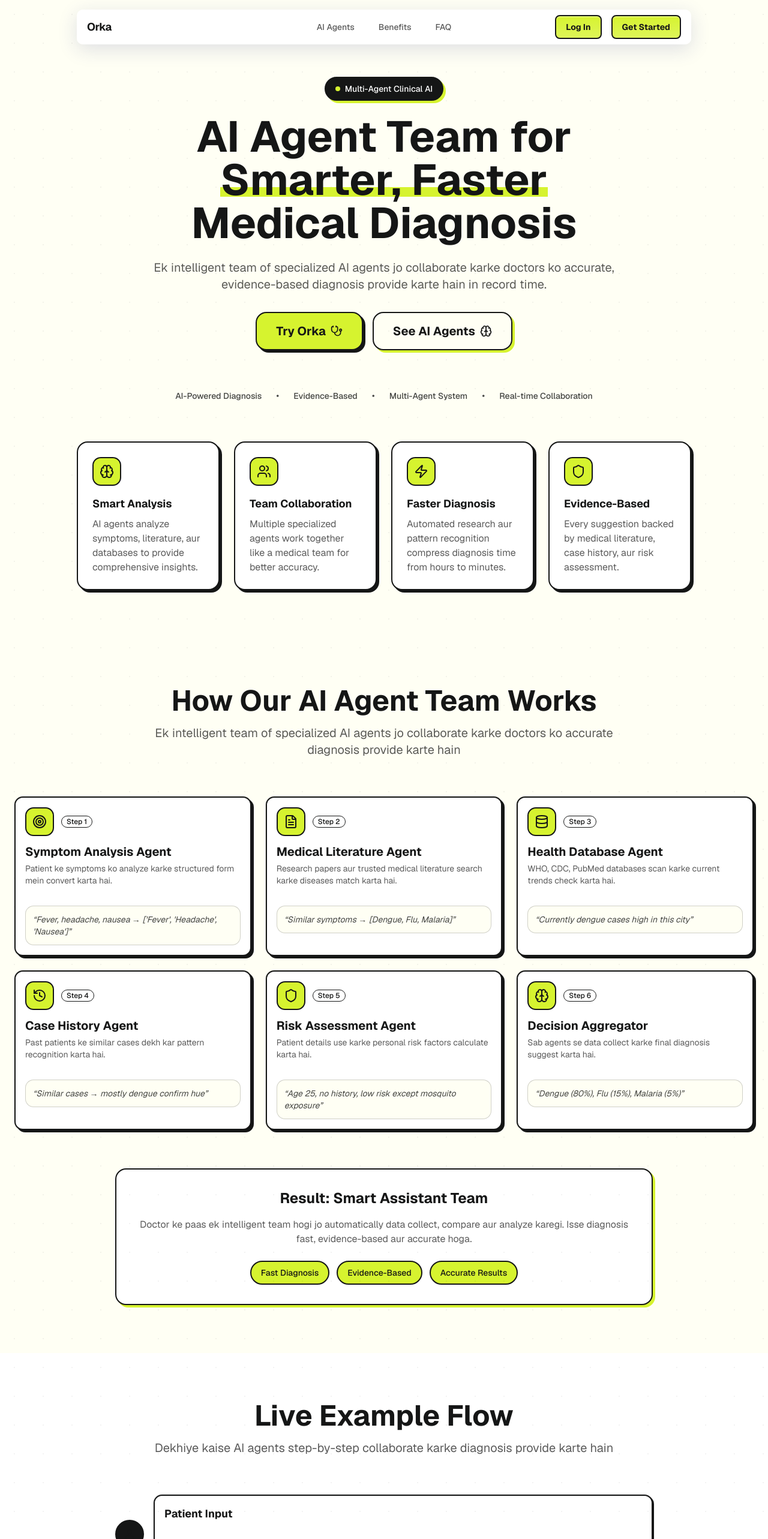
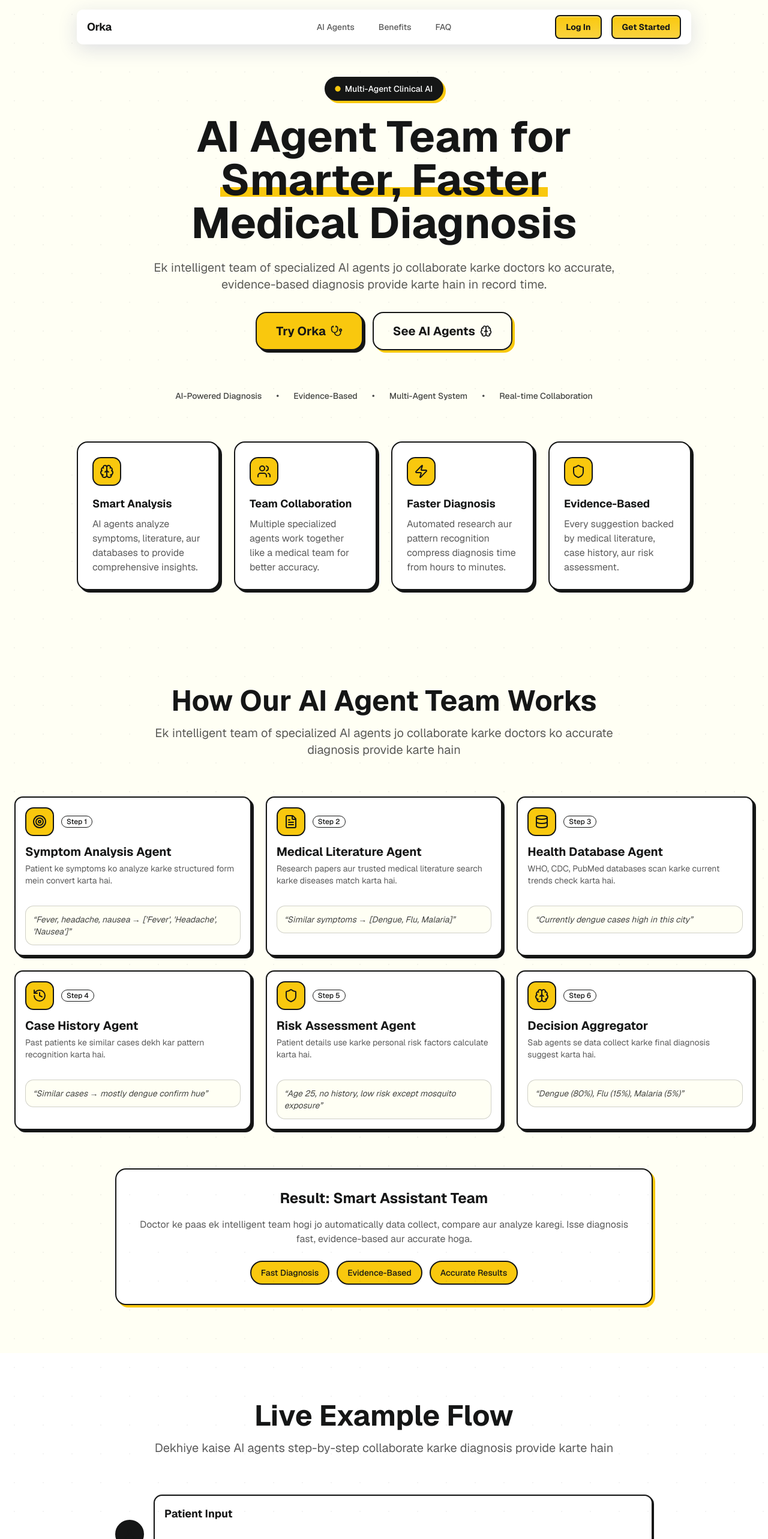
Before and after one commit to riteekagawand/MEGAHACK-2026_WEBMASTERS, a Next.js app: page / in a window 1280 px wide. Shown: the top 2566 px of the page at 60% size. Built offline with nearby package versions, Linux system fonts and the light colour scheme.

Commit message:
feat[Landing] UI

```diff
--- a/app/page.tsx
+++ b/app/page.tsx
@@ -34,7 +34,7 @@ const FeatureCard = ({
     transition={{ duration: 0.5, delay }}
     className="bg-white p-6 rounded-2xl border-2 border-[#151616] shadow-[4px_4px_0px_0px_#151616] hover:translate-y-1 hover:shadow-[2px_2px_0px_0px_#151616] transition-all duration-200"
   >
-    <div className="w-12 h-12 bg-[#D6F32F] rounded-xl border-2 border-[#151616] flex items-center justify-center mb-4">
+    <div className="w-12 h-12 bg-[#f9c80e] rounded-xl border-2 border-[#151616] flex items-center justify-center mb-4">
       <Icon className="w-6 h-6 text-[#151616]" />
     </div>
     <h3 className="text-lg font-poppins font-bold text-[#151616] mb-2">{title}</h3>
@@ -158,14 +158,14 @@ const NavBar = () => {
           <div className="flex items-center gap-4">
             <a
               href="/login"
-              className="rounded-md font-poppins font-bold relative cursor-pointer hover:-translate-y-0.5 transition duration-200 inline-block text-center bg-gradient-to-b from-[#D6F32F] to-[#D6F32F]/80 text-[#151616] shadow-[0px_2px_0px_0px_rgba(255,255,255,0.3)_inset] px-4 py-2 text-sm border-2 border-[#151616]"
+              className="rounded-md font-poppins font-bold relative cursor-pointer hover:-translate-y-0.5 transition duration-200 inline-block text-center bg-gradient-to-b from-[#f9c80e] to-[#f9c80e]/80 text-[#151616] shadow-[0px_2px_0px_0px_rgba(255,255,255,0.3)_inset] px-4 py-2 text-sm border-2 border-[#151616]"
             >
               Log In
             </a>
 
             <a
               href="/dashboard"
-              className="rounded-md font-poppins font-bold relative cursor-pointer hover:-translate-y-0.5 transition duration-200 inline-block text-center bg-gradient-to-b from-[#D6F32F] to-[#D6F32F]/80 text-[#151616] shadow-[0px_2px_0px_0px_rgba(255,255,255,0.3)_inset] px-4 py-2 text-sm border-2 border-[#151616]"
+              className="rounded-md font-poppins font-bold relative cursor-pointer hover:-translate-y-0.5 transition duration-200 inline-block text-center bg-gradient-to-b from-[#f9c80e] to-[#f9c80e]/80 text-[#151616] shadow-[0px_2px_0px_0px_rgba(255,255,255,0.3)_inset] px-4 py-2 text-sm border-2 border-[#151616]"
             >
               Get Started
             </a>
@@ -225,13 +225,13 @@ const NavBar = () => {
               <div className="border-t border-[#151616]/20 pt-4 mt-4 flex flex-col space-y-3">
                 <a
                   href="/login"
-                  className="px-4 py-3 text-lg font-poppins font-bold text-center bg-gradient-to-b from-[#D6F32F] to-[#D6F32F]/80 text-[#151616] rounded-lg shadow-lg hover:-translate-y-0.5 transition-all duration-200 border-2 border-[#151616]"
+                  className="px-4 py-3 text-lg font-poppins font-bold text-center bg-gradient-to-b from-[#f9c80e] to-[#f9c80e]/80 text-[#151616] rounded-lg shadow-lg hover:-translate-y-0.5 transition-all duration-200 border-2 border-[#151616]"
                 >
                   Log In
                 </a>
                 <a
                   href="/dashboard"
-                  className="px-4 py-3 text-lg font-poppins font-bold text-center bg-gradient-to-b from-[#D6F32F] to-[#D6F32F]/80 text-[#151616] rounded-lg shadow-lg hover:-translate-y-0.5 transition-all duration-200 border-2 border-[#151616]"
+                  className="px-4 py-3 text-lg font-poppins font-bold text-center bg-gradient-to-b from-[#f9c80e] to-[#f9c80e]/80 text-[#151616] rounded-lg shadow-lg hover:-translate-y-0.5 transition-all duration-200 border-2 border-[#151616]"
                 >
                   Get Started
                 </a>
@@ -306,7 +306,7 @@ const Footer = () => (
     <div className="container mx-auto px-6">
       <div className="grid md:grid-cols-4 gap-8">
         <div>
-          <h3 className="text-xl font-bold mb-4 text-[#D6F32F]">Orka</h3>
+          <h3 className="text-xl font-bold mb-4 text-[#f9c80e]">Orka</h3>
           <p className="text-sm text-gray-400">
             Empowering healthcare professionals with AI-driven diagnostic insights and
             multi-agent collaboration for better patient outcomes.
@@ -318,7 +318,7 @@ const Footer = () => (
             <li>
               <a
                 href="#features"
-                className="text-sm text-gray-400 hover:text-[#D6F32F] transition-colors"
+                className="text-sm text-gray-400 hover:text-[#f9c80e] transition-colors"
               >
                 AI Agents
               </a>
@@ -326,7 +326,7 @@ const Footer = () => (
             <li>
               <a
                 href="#benefits"
-                className="text-sm text-gray-400 hover:text-[#D6F32F] transition-colors"
+                className="text-sm text-gray-400 hover:text-[#f9c80e] transition-colors"
               >
                 Benefits
               </a>
@@ -334,7 +334,7 @@ const Footer = () => (
             <li>
               <a
                 href="/dashboard"
-                className="text-sm text-gray-400 hover:text-[#D6F32F] transition-colors"
+                className="text-sm text-gray-400 hover:text-[#f9c80e] transition-colors"
               >
                 Dashboard
               </a>
@@ -342,7 +342,7 @@ const Footer = () => (
             <li>
               <a
                 href="#faq"
-                className="text-sm text-gray-400 hover:text-[#D6F32F] transition-colors"
+                className="text-sm text-gray-400 hover:text-[#f9c80e] transition-colors"
               >
                 FAQ
               </a>
@@ -355,7 +355,7 @@ const Footer = () => (
             <li>
               <a
                 href="/medical"
-                className="text-sm text-gray-400 hover:text-[#D6F32F] transition-colors"
+                className="text-sm text-gray-400 hover:text-[#f9c80e] transition-colors"
               >
                 Medical Tools
               </a>
@@ -363,7 +363,7 @@ const Footer = () => (
             <li>
               <a
                 href="/lab-analyzer"
-                className="text-sm text-gray-400 hover:text-[#D6F32F] transition-colors"
+                className="text-sm text-gray-400 hover:text-[#f9c80e] transition-colors"
               >
                 Lab Analyzer
               </a>
@@ -371,7 +371,7 @@ const Footer = () => (
             <li>
               <a
                 href="/nutrition-ai"
-                className="text-sm text-gray-400 hover:text-[#D6F32F] transition-colors"
+                className="text-sm text-gray-400 hover:text-[#f9c80e] transition-colors"
               >
                 Nutrition AI
               </a>
@@ -379,7 +379,7 @@ const Footer = () => (
             <li>
               <a
                 href="/consultations"
-                className="text-sm text-gray-400 hover:text-[#D6F32F] transition-colors"
+                className="text-sm text-gray-400 hover:text-[#f9c80e] transition-colors"
               >
                 Consultations
               </a>
@@ -392,7 +392,7 @@ const Footer = () => (
             <li>
               <a
                 href="mailto:support@Orka.com"
-                className="text-sm text-gray-400 hover:text-[#D6F32F] transition-colors"
+                className="text-sm text-gray-400 hover:text-[#f9c80e] transition-colors"
               >
                 support@Orka.com
               </a>
@@ -400,7 +400,7 @@ const Footer = () => (
             <li>
               <a
                 href="tel:+1-800-Orka"
-                className="text-sm text-gray-400 hover:text-[#D6F32F] transition-colors"
+                className="text-sm text-gray-400 hover:text-[#f9c80e] transition-colors"
               >
                 +1 (800) Orka
               </a>
@@ -426,12 +426,12 @@ const Footer = () => (
           <div className="flex items-center space-x-4">
             <span className="text-xs text-gray-500">Powered by AI</span>
             <div className="flex space-x-3">
-              <a href="#" className="text-gray-400 hover:text-[#D6F32F] transition-colors">
+              <a href="#" className="text-gray-400 hover:text-[#f9c80e] transition-colors">
                 <svg className="w-5 h-5" fill="currentColor" viewBox="0 0 24 24">
                   <path d="M19 0h-14c-2.761 0-5 2.239-5 5v14c0 2.761 2.239 5 5 5h14c2.762 0 5-2.239 5-5v-14c0-2.761-2.238-5-5-5zm-11 19h-3v-11h3v11zm-1.5-12.268c-.966 0-1.75-.79-1.75-1.764s.784-1.764 1.75-1.764 1.75.79 1.75 1.764-.783 1.764-1.75 1.764zm13.5 12.268h-3v-5.604c0-3.368-4-3.113-4 0v5.604h-3v-11h3v1.765c1.396-2.586 7-2.777 7 2.476v6.759z" />
                 </svg>
               </a>
-              <a href="#" className="text-gray-400 hover:text-[#D6F32F] transition-colors">
+              <a href="#" className="text-gray-400 hover:text-[#f9c80e] transition-colors">
                 <svg className="w-5 h-5" fill="currentColor" viewBox="0 0 24 24">
                   <path d="M8.29 20.251c7.547 0 11.675-6.253 11.675-11.675 0-.178 0-.355-.012-.53A8.348 8.348 0 0022 5.92a8.19 8.19 0 01-2.357.646 4.118 4.118 0 001.804-2.27 8.224 8.224 0 01-2.605.996 4.107 4.107 0 00-6.993 3.743 11.65 11.65 0 01-8.457-4.287 4.106 4.106 0 001.27 5.477A4.072 4.072 0 012.8 9.713v.052a4.105 4.105 0 003.292 4.022 4.095 4.095 0 01-1.853.07 4.108 4.108 0 003.834 2.85A8.233 8.233 0 012 18.407a11.616 11.616 0 006.29 1.84" />
                 </svg>
@@ -471,13 +471,13 @@ const FinancialAdvisorLanding = () => {
             transition={{ duration: 0.8 }}
           >
             <motion.div
-              className="inline-flex items-center gap-2 bg-[#151616] text-white rounded-full px-4 py-2 mb-6 border-2 border-[#151616] shadow-[4px_4px_0px_0px_#D6F32F]"
+              className="inline-flex items-center gap-2 bg-[#151616] text-white rounded-full px-4 py-2 mb-6 border-2 border-[#151616] shadow-[4px_4px_0px_0px_#f9c80e]"
               initial={{ scale: 0 }}
               animate={{ scale: 1 }}
               transition={{ type: "spring", stiffness: 400, damping: 20 }}
             >
               <motion.div
-                className="w-2 h-2 bg-[#D6F32F] rounded-full"
+                className="w-2 h-2 bg-[#f9c80e] rounded-full"
                 animate={{ scale: [1, 1.2, 1] }}
                 transition={{ duration: 1, repeat: Number.POSITIVE_INFINITY }}
               />
@@ -489,7 +489,7 @@ const FinancialAdvisorLanding = () => {
               <div className="relative inline-block mx-2">
                 <span className="relative z-10">Smarter, Faster</span>
                 <motion.div
-                  className="absolute bottom-2 left-0 right-0 h-4 bg-[#D6F32F] -z-10"
+                  className="absolute bottom-2 left-0 right-0 h-4 bg-[#f9c80e] -z-10"
                   initial={{ width: 0 }}
                   animate={{ width: "100%" }}
                   transition={{ duration: 0.8, delay: 0.5 }}
@@ -505,7 +505,7 @@ const FinancialAdvisorLanding = () => {
             <div className="flex gap-4 justify-center">
               <motion.a
                 href="/login"
-                className="bg-[#D6F32F] px-8 py-4 rounded-2xl text-xl font-poppins font-bold text-[#151616] border-2 border-[#151616] shadow-[4px_4px_0px_0px_#151616] hover:translate-y-1 hover:shadow-[2px_2px_0px_0px_#151616] transition-all duration-200 flex items-center gap-2"
+                className="bg-[#f9c80e] px-8 py-4 rounded-2xl text-xl font-poppins font-bold text-[#151616] border-2 border-[#151616] shadow-[4px_4px_0px_0px_#151616] hover:translate-y-1 hover:shadow-[2px_2px_0px_0px_#151616] transition-all duration-200 flex items-center gap-2"
                 whileHover={{ scale: 1.02 }}
                 whileTap={{ scale: 0.98 }}
               >
@@ -514,7 +514,7 @@ const FinancialAdvisorLanding = () => {
               </motion.a>
               <motion.a
                 href="#how-it-works"
-                className="px-8 py-4 rounded-2xl text-xl font-poppins font-bold border-2 border-[#151616] hover:bg-[#151616]/5 transition-all duration-200 text-[#151616] shadow-[4px_4px_0px_0px_#D6F32F] flex items-center gap-2"
+                className="px-8 py-4 rounded-2xl text-xl font-poppins font-bold border-2 border-[#151616] hover:bg-[#151616]/5 transition-all duration-200 text-[#151616] shadow-[4px_4px_0px_0px_#f9c80e] flex items-center gap-2"
                 whileHover={{ scale: 1.02 }}
                 whileTap={{ scale: 0.98 }}
               >
@@ -575,7 +575,7 @@ const FinancialAdvisorLanding = () => {
       <ExampleFlow />
 
       {/* Benefits */}
-      <section className="py-20 bg-white" id="benefits">
+      {/* <section className="py-20 bg-white" id="benefits">
         <div className="container mx-auto px-6 max-w-5xl">
           <h2 className="text-4xl font-instrument-serif font-bold text-center mb-12 text-[#151616]">
             Benefits for Medical Teams
@@ -587,7 +587,7 @@ const FinancialAdvisorLanding = () => {
               transition={{ duration: 0.5, delay: 0.1 }}
               className="bg-[#FFFFF4] p-6 rounded-2xl border-2 border-[#151616] shadow-[4px_4px_0px_0px_#151616]"
             >
-              <div className="w-12 h-12 bg-[#D6F32F] rounded-xl border-2 border-[#151616] flex items-center justify-center mb-4">
+              <div className="w-12 h-12 bg-[#f9c80e] rounded-xl border-2 border-[#151616] flex items-center justify-center mb-4">
                 <Stethoscope className="w-6 h-6 text-[#151616]" />
               </div>
               <h3 className="text-xl font-poppins font-bold mb-3 text-[#151616]">For Doctors</h3>
@@ -601,7 +601,7 @@ const FinancialAdvisorLanding = () => {
               transition={{ duration: 0.5, delay: 0.2 }}
               className="bg-[#FFFFF4] p-6 rounded-2xl border-2 border-[#151616] shadow-[4px_4px_0px_0px_#151616]"
             >
-              <div className="w-12 h-12 bg-[#D6F32F] rounded-xl border-2 border-[#151616] flex items-center justify-center mb-4">
+              <div className="w-12 h-12 bg-[#f9c80e] rounded-xl border-2 border-[#151616] flex items-center justify-center mb-4">
                 <Activity className="w-6 h-6 text-[#151616]" />
               </div>
               <h3 className="text-xl font-poppins font-bold mb-3 text-[#151616]">For Hospitals</h3>
@@ -615,7 +615,7 @@ const FinancialAdvisorLanding = () => {
               transition={{ duration: 0.5, delay: 0.3 }}
               className="bg-[#FFFFF4] p-6 rounded-2xl border-2 border-[#151616] shadow-[4px_4px_0px_0px_#151616]"
             >
-              <div className="w-12 h-12 bg-[#D6F32F] rounded-xl border-2 border-[#151616] flex items-center justify-center mb-4">
+              <div className="w-12 h-12 bg-[#f9c80e] rounded-xl border-2 border-[#151616] flex items-center justify-center mb-4">
                 <Target className="w-6 h-6 text-[#151616]" />
               </div>
               <h3 className="text-xl font-poppins font-bold mb-3 text-[#151616]">For Patients</h3>
@@ -632,16 +632,16 @@ const FinancialAdvisorLanding = () => {
           >
             <a
               href="/login"
-              className="inline-block bg-[#D6F32F] px-8 py-4 rounded-2xl text-xl font-poppins font-bold text-[#151616] border-2 border-[#151616] shadow-[4px_4px_0px_0px_#151616] hover:translate-y-1 hover:shadow-[2px_2px_0px_0px_#151616] transition-all duration-200"
+              className="inline-block bg-[#f9c80e] px-8 py-4 rounded-2xl text-xl font-poppins font-bold text-[#151616] border-2 border-[#151616] shadow-[4px_4px_0px_0px_#151616] hover:translate-y-1 hover:shadow-[2px_2px_0px_0px_#151616] transition-all duration-200"
             >
               Start Using Orka
             </a>
           </motion.div>
         </div>
-      </section>
+      </section> */}
 
       {/* Agents */}
-      <section className="py-20 bg-[#FFFFF4]">
+      {/* <section className="py-20 bg-[#FFFFF4]">
         <div className="container mx-auto px-6 max-w-5xl">
           <h2 className="text-3xl font-bold text-center mb-8 text-[#151616]">Agents At-a-Glance</h2>
           <div className="flex flex-wrap gap-3 justify-center">
@@ -664,10 +664,10 @@ const FinancialAdvisorLanding = () => {
             ))}
           </div>
         </div>
-      </section>
+      </section> */}
 
       {/* Safety & Compliance */}
-      <section className="py-20 bg-white">
+      {/* <section className="py-20 bg-white">
         <div className="container mx-auto px-6 max-w-5xl">
           <h2 className="text-3xl font-bold text-center mb-8 text-[#151616]">Safety & Compliance</h2>
           <div className="grid md:grid-cols-3 gap-8 text-[#151616]">
@@ -685,10 +685,10 @@ const FinancialAdvisorLanding = () => {
             </div>
           </div>
         </div>
-      </section>
+      </section> */}
 
       {/* Results */}
-      <section className="py-20 bg-[#FFFFF4]">
+      {/* <section className="py-20 bg-[#FFFFF4]">
         <div className="container mx-auto px-6 max-w-5xl text-[#151616]">
           <h2 className="text-3xl font-bold text-center mb-12">Results</h2>
           <div className="grid md:grid-cols-3 gap-6">
@@ -706,12 +706,12 @@ const FinancialAdvisorLanding = () => {
             </div>
           </div>
           <div className="text-center mt-10">
-            <a href="#case-studies" className="inline-block px-8 py-4 rounded-2xl text-xl font-bold border-2 border-[#151616] hover:bg-[#151616]/5 text-[#151616] shadow-[4px_4px_0px_0px_#D6F32F]">See case studies</a>
+            <a href="#case-studies" className="inline-block px-8 py-4 rounded-2xl text-xl font-bold border-2 border-[#151616] hover:bg-[#151616]/5 text-[#151616] shadow-[4px_4px_0px_0px_#f9c80e]">See case studies</a>
           </div>
         </div>
       </section>
 
-      <FAQ />
+      <FAQ /> */}
       <Footer />
 
     </div>
--- a/components/landing/agent-card.tsx
+++ b/components/landing/agent-card.tsx
@@ -24,7 +24,7 @@ export const AgentCard = ({ title, description, example, icon, delay, step }: Ag
             <Card className="bg-white border-2 border-[#151616] shadow-[4px_4px_0px_0px_#151616] hover:translate-y-1 hover:shadow-[2px_2px_0px_0px_#151616] transition-all duration-200 h-full">
                 <CardHeader className="pb-4">
                     <div className="flex items-center gap-3 mb-2">
-                        <div className="w-12 h-12 bg-[#D6F32F] rounded-xl border-2 border-[#151616] flex items-center justify-center">
+                        <div className="w-12 h-12 bg-[#f9c80e] rounded-xl border-2 border-[#151616] flex items-center justify-center">
                             {icon}
                         </div>
                         <Badge variant="neutral" className="border-[#151616] text-[#151616] font-poppins font-medium">
--- a/components/landing/workflow-visualization.tsx
+++ b/components/landing/workflow-visualization.tsx
@@ -87,7 +87,7 @@ export const WorkflowVisualization = () => {
           transition={{ duration: 0.6, delay: 0.8 }}
           className="mt-16 text-center"
         >
-          <div className="bg-white p-8 rounded-2xl border-2 border-[#151616] shadow-[4px_4px_0px_0px_#D6F32F] max-w-4xl mx-auto">
+          <div className="bg-white p-8 rounded-2xl border-2 border-[#151616] shadow-[4px_4px_0px_0px_#f9c80e] max-w-4xl mx-auto">
             <h3 className="text-2xl font-poppins font-bold text-[#151616] mb-4">
               Result: Smart Assistant Team
             </h3>
@@ -96,13 +96,13 @@ export const WorkflowVisualization = () => {
               Isse diagnosis fast, evidence-based aur accurate hoga.
             </p>
             <div className="flex flex-wrap gap-3 justify-center">
-              <span className="bg-[#D6F32F] px-4 py-2 rounded-full border-2 border-[#151616] text-[#151616] font-poppins font-medium text-sm">
+              <span className="bg-[#f9c80e] px-4 py-2 rounded-full border-2 border-[#151616] text-[#151616] font-poppins font-medium text-sm">
                 Fast Diagnosis
               </span>
-              <span className="bg-[#D6F32F] px-4 py-2 rounded-full border-2 border-[#151616] text-[#151616] font-poppins font-medium text-sm">
+              <span className="bg-[#f9c80e] px-4 py-2 rounded-full border-2 border-[#151616] text-[#151616] font-poppins font-medium text-sm">
                 Evidence-Based
               </span>
-              <span className="bg-[#D6F32F] px-4 py-2 rounded-full border-2 border-[#151616] text-[#151616] font-poppins font-medium text-sm">
+              <span className="bg-[#f9c80e] px-4 py-2 rounded-full border-2 border-[#151616] text-[#151616] font-poppins font-medium text-sm">
                 Accurate Results
               </span>
             </div>
```
Also changed, not shown: components/landing/example-flow.tsx (+6 -6 lines), components/ui/dropdown.tsx (+12 -12 lines).
